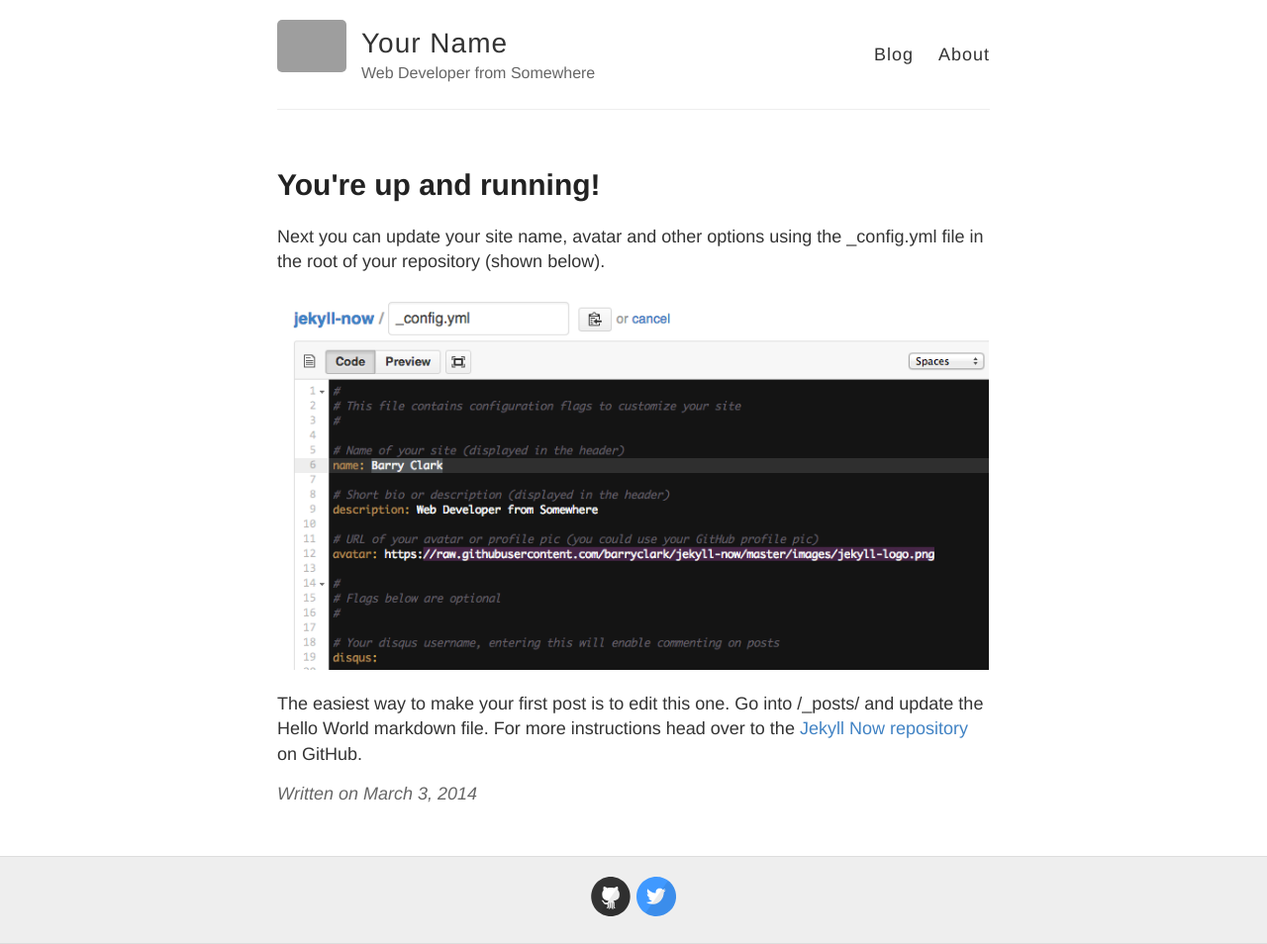
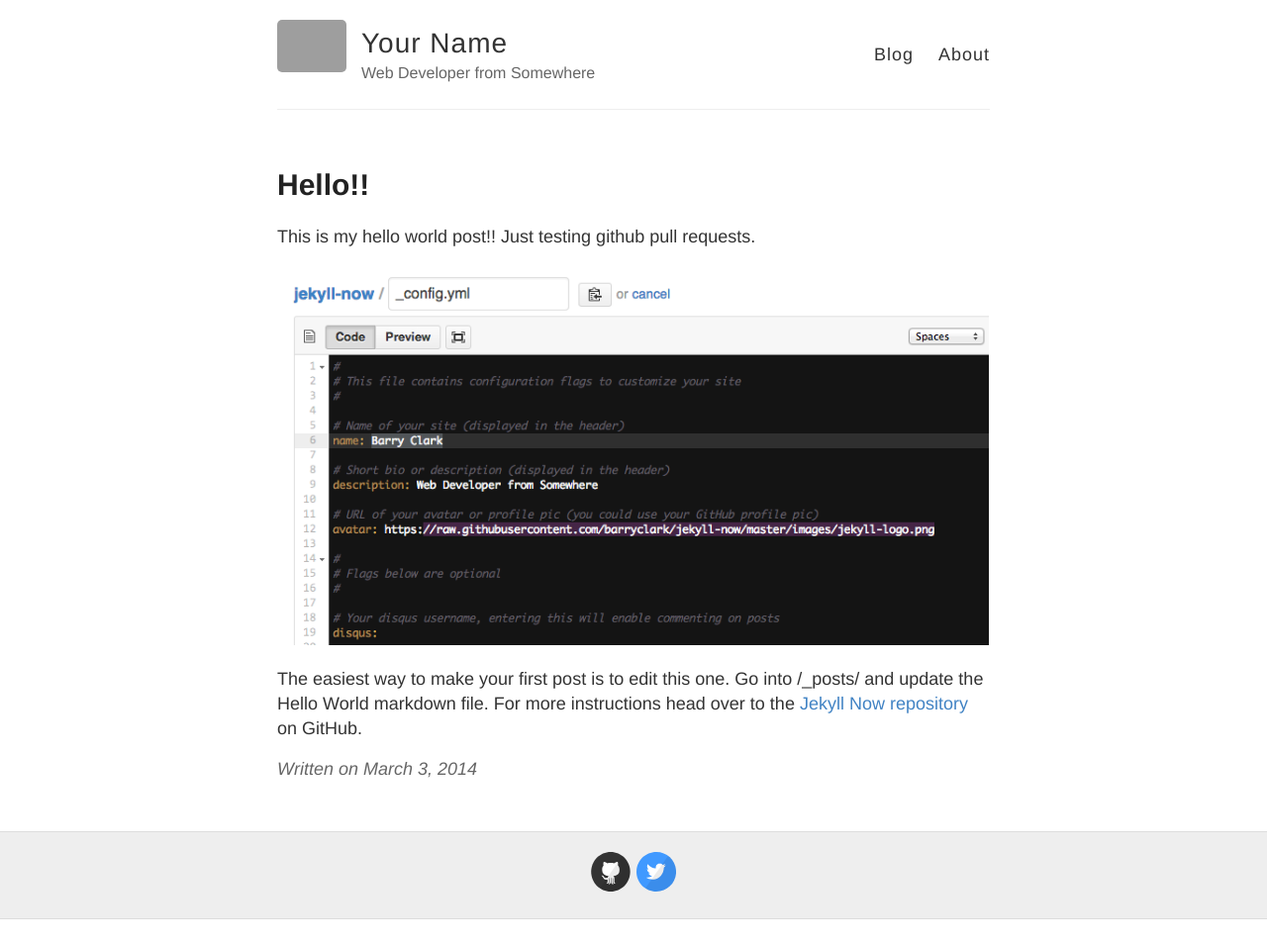
Before and after one commit to yaschikna/yaschikna.github.io, a Jekyll site: the page built from _posts/2014-3-3-Hello-World.md, in a window 1280 px wide. Shown: the whole page at 99% size. Built offline with Jekyll 4.4.1, drawn with Linux system fonts in a browser that asks for light colours; Markdown is read by kramdown in place of the engine named in the settings; after the commit the page ends 929 px from its top, so only the background shows below that; grey boxes are pictures that could not be loaded.

Commit message:
Hello world post updated

```diff
--- a/_posts/2014-3-3-Hello-World.md
+++ b/_posts/2014-3-3-Hello-World.md
@@ -1,9 +1,9 @@
 ---
 layout: post
-title: You're up and running!
+title: Hello!!
 ---
 
-Next you can update your site name, avatar and other options using the _config.yml file in the root of your repository (shown below).
+This is my hello world post!! Just testing github pull requests.
 
 ![_config.yml]({{ site.baseurl }}/images/config.png)
 
```
